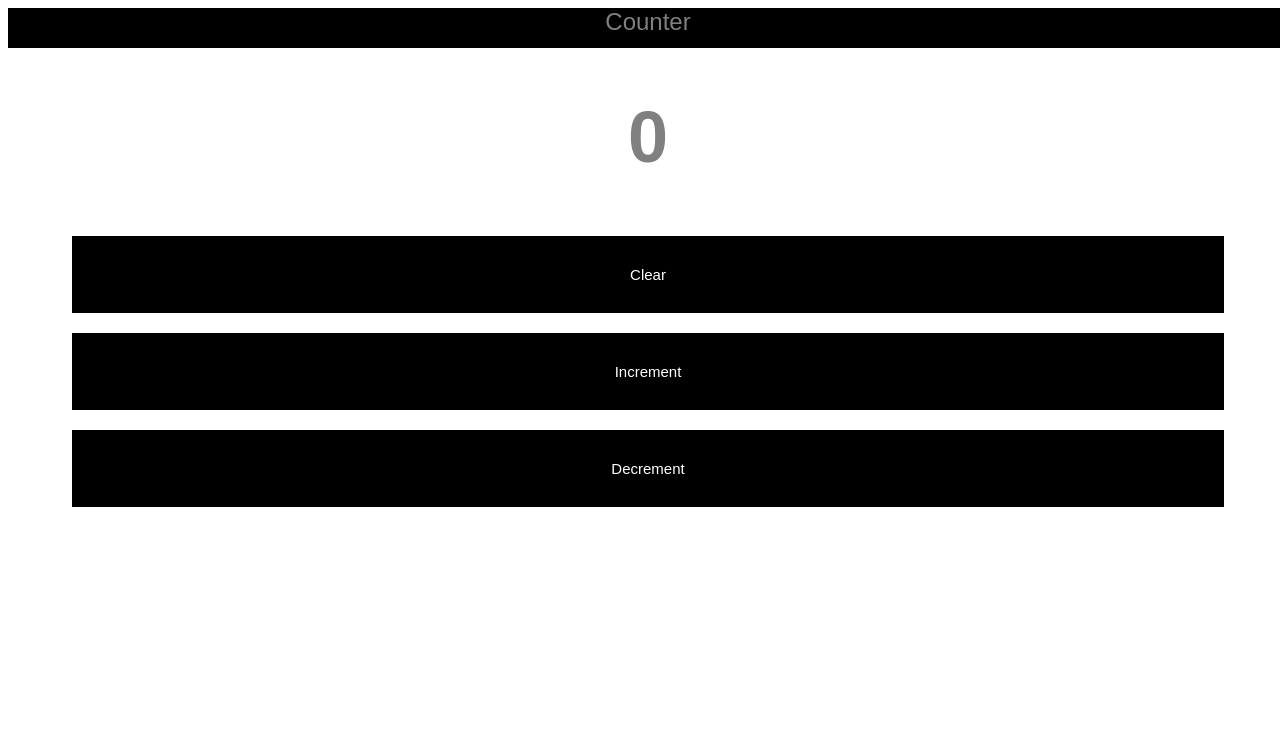
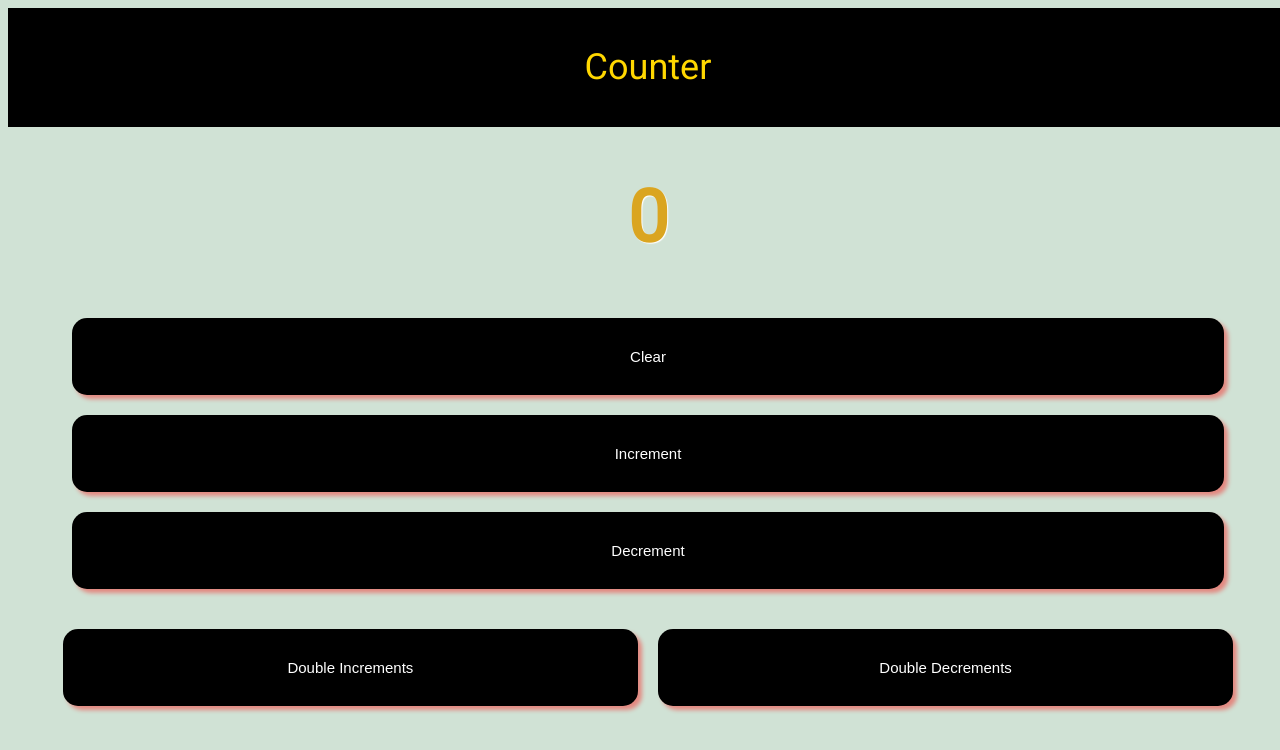
Before and after one commit to Mkleemjr/counter, a React (Create React App) app: page / in a window 1280 px wide. Shown: the top 750 px of the page. Built offline with nearby package versions, Linux system fonts and the light colour scheme.

Commit message:
Final commit. Changed styling, finished all functions.- tested and working.

```diff
--- a/public/index.html
+++ b/public/index.html
@@ -24,7 +24,8 @@
       work correctly both with client-side routing and a non-root public URL.
       Learn how to configure a non-root public URL by running `npm run build`.
     -->
-    <title>React App</title>
+    <title>Counter</title>
+    <link href="https://fonts.googleapis.com/css?family=Roboto&display=swap" rel="stylesheet">
   </head>
   <body>
     <noscript>You need to enable JavaScript to run this app.</noscript>
--- a/src/App.js
+++ b/src/App.js
@@ -4,7 +4,9 @@ class Counter extends Component {
   constructor() {
     super();
     this.state = {
-      count: 0
+      count: 0,
+      increment: 'Double Increments',
+      decrement: 'Double Decrements'
     }
   }
 
@@ -13,6 +15,18 @@ class Counter extends Component {
     if (this.state.count < 20) {
       this.setState({
         count: this.state.count + 1
+      })
+    } else {
+      this.setState({
+        count: 20
+      })
+    }
+  }
+
+  incrementByTwo = () => {
+    if ((this.state.count < 20) && (this.state.count !== 19)) {
+      this.setState({
+        count: this.state.count + 2
       })
     } else {
       this.setState({
@@ -33,9 +47,71 @@ class Counter extends Component {
     }
   }
 
+  decrementByTwo = () => {
+    if (this.state.count > 0) {
+      this.setState({
+        count: this.state.count - 2
+      })
+    } else {
+      this.setState({
+        count: 0
+      })
+    }
+  }
+
+  toggleIncDisp = () => {
+    if (this.state.increment === 'Double Increments') {
+      this.setState({
+        increment: 'Single Increments',
+
+      })
+    } else {
+      this.setState({
+        increment: 'Double Increments'
+      })
+    }
+  }
+
+  toggleDecDisp = () => {
+    if (this.state.decrement === 'Double Decrements') {
+      this.setState({
+        decrement: 'Single Decrements',
+
+      })
+    } else {
+      this.setState({
+        decrement: 'Double Decrements'
+      })
+    }
+  }
+
+  toggleInc = () => {
+    if (this.state.increment === 'Double Increments') {
+      this.setState({
+        counter: this.incrementByTwo()
+      })
+    } else if (this.state.increment === 'Single Increments') {
+      this.setState({
+        counter: this.increment()
+      })
+    }
+  }
+
+  toggleDec = () => {
+    if (this.state.decrement === 'Double Decrements') {
+      this.setState({
+        counter: this.decrementByTwo()
+      })
+    } else if (this.state.decrement === 'Single Decrements') {
+      this.setState({
+        counter: this.decrement()
+      })
+    }
+  }
+
   clear = () => {
-    this.setState ({
-      count: 0
+    this.setState({
+      count: 0,
     })
   }
 
@@ -48,6 +124,10 @@ class Counter extends Component {
             <button type="button" onClick={this.clear}>Clear</button>
             <button type="button" onClick={this.increment}>Increment</button>
             <button type="button" onClick={this.decrement}>Decrement</button>
+            <div className="double">
+              <button type="button" onClick={this.toggleInc} onMouseEnter={this.toggleIncDisp}>{this.state.increment}</button>
+              <button type="button" onClick={this.toggleDec} onMouseEnter={this.toggleDecDisp}>{this.state.decrement}</button>
+            </div>
           </div>
         </div>
     )
--- a/src/index.css
+++ b/src/index.css
@@ -1,7 +1,8 @@
 body {
-  font-family: Arial, sans-serif;
+  font-family: 'Roboto', Arial, sans-serif;
   height: 100vh;
   width: 100vw;
+  background-color: rgba(23, 110, 45, 0.2);
 }
 
 #app {
@@ -21,10 +22,12 @@ body {
   flex-grow: 1;
   max-height: 10%;
   min-height: 40px;
-  color: gray;
+  color: gold;
   background-color: black;
   text-align: center;
-  font-size: 24px;
+
+  font-size: 36px;
+  padding: 3% 0;
 }
 
 .counter {
@@ -36,7 +39,8 @@ body {
 }
 
 .counter h1 {
-  color: gray;
+  color: goldenrod;
+  text-shadow: 1px 1px 1px rgba(255,255,255);
   font-size: 72px;
 }
 
@@ -50,8 +54,19 @@ body {
   transition: all 1s ease;
   outline: none;
   width: 90%;
+  box-shadow: 4px 4px 4px rgba(255,0,0,0.4);
+  border-radius: 15px;
 }
 
 .counter button:hover {
   background-color: #65878F;
 }
+
+.double {
+  display: flex;
+  flex-direction: row;
+  align-items: center;
+  justify-content: center;
+  margin: 20px;
+  width: 93%;
+}
```
